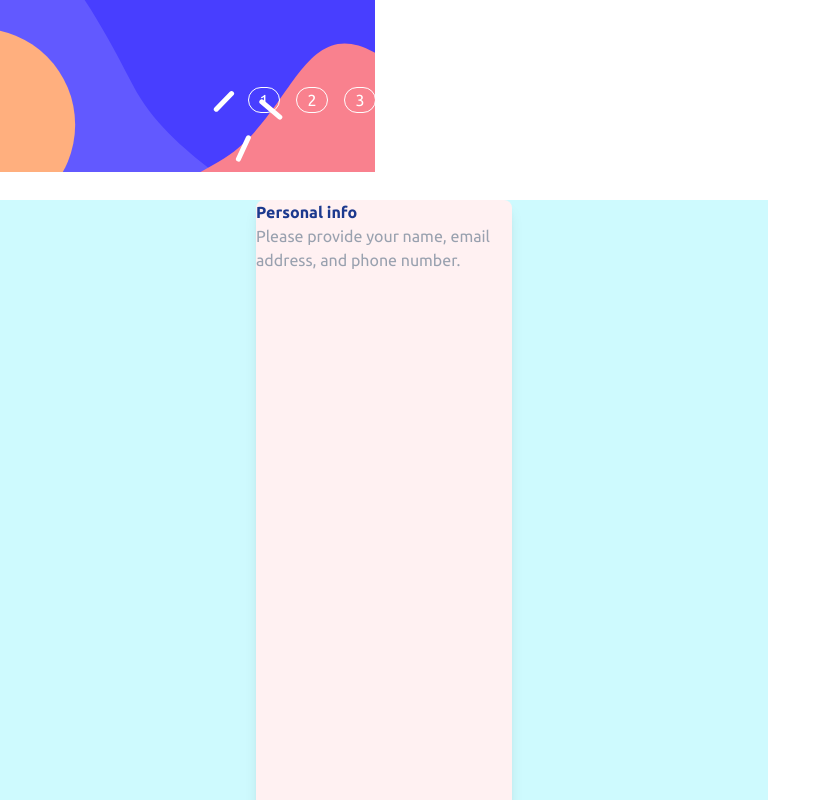
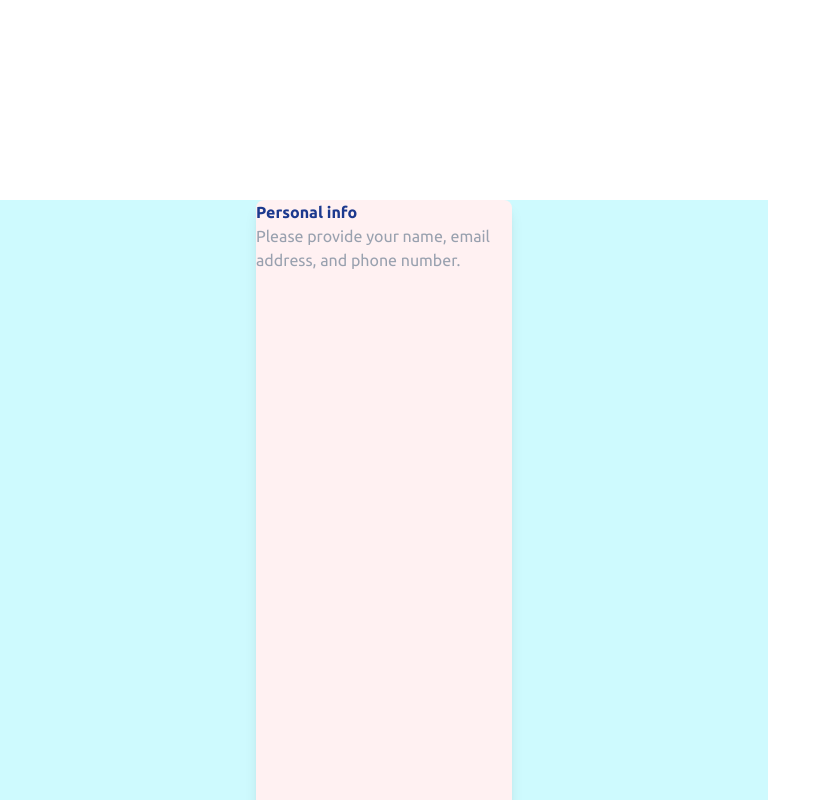
Before and after one commit to Lafi-olfa/react-mutli-step-form, a React (Vite) app: page / in a window 1280 px wide. Shown: the top 800 px of the page, without its empty margins (0-831 px from the left). Built offline with nearby package versions, Linux system fonts and the light colour scheme.

Commit message:
remove unused css

```diff
--- a/src/App.css
+++ b/src/App.css
@@ -26,8 +26,3 @@
 body {
   font-family: 'Ubuntu', sans-serif;
 }
-#steps{
-  background-image: url('/public/assets/bg-sidebar-mobile.svg');
-  background-repeat: no-repeat;
-  width: 100%;
-}
```
